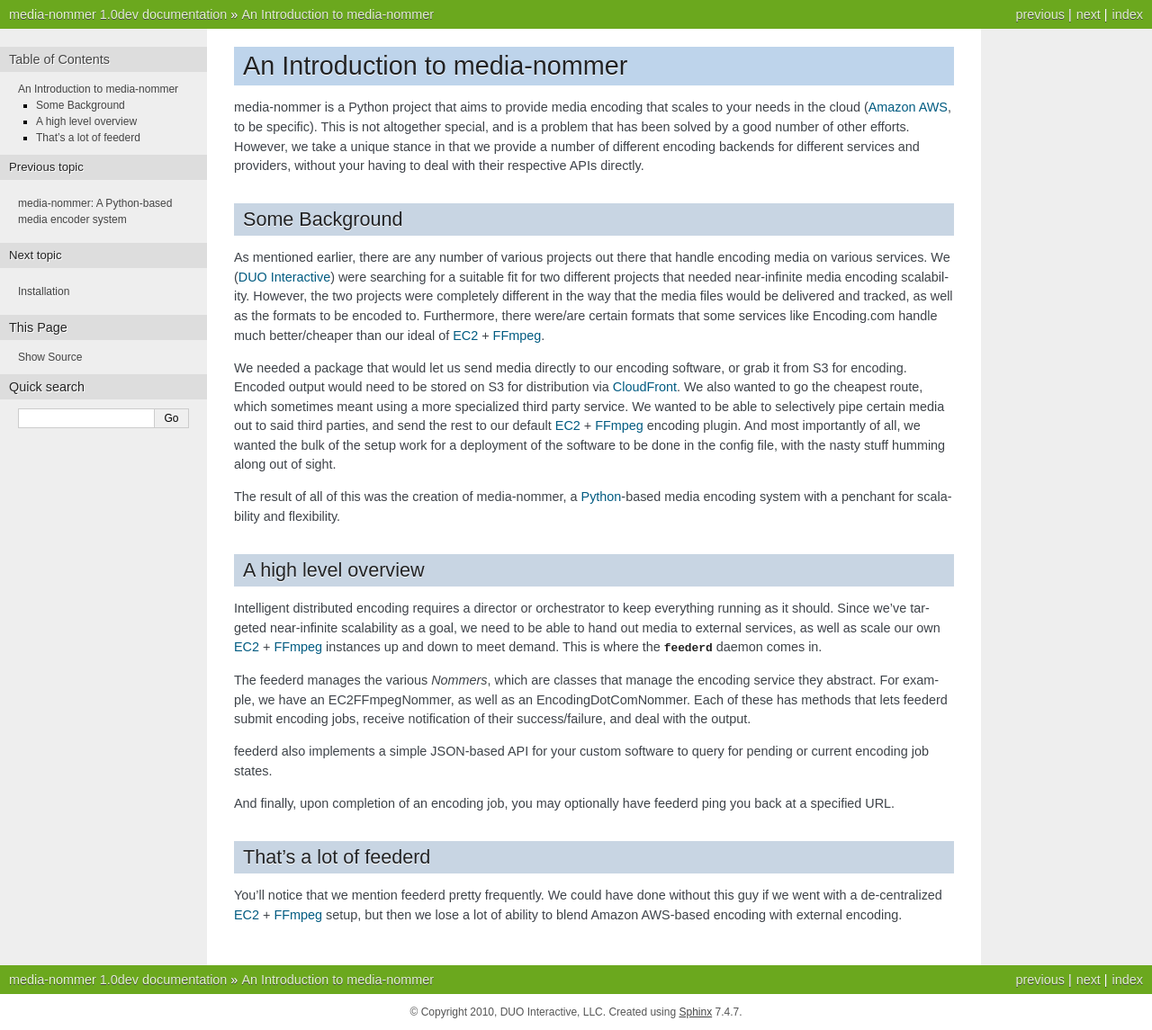
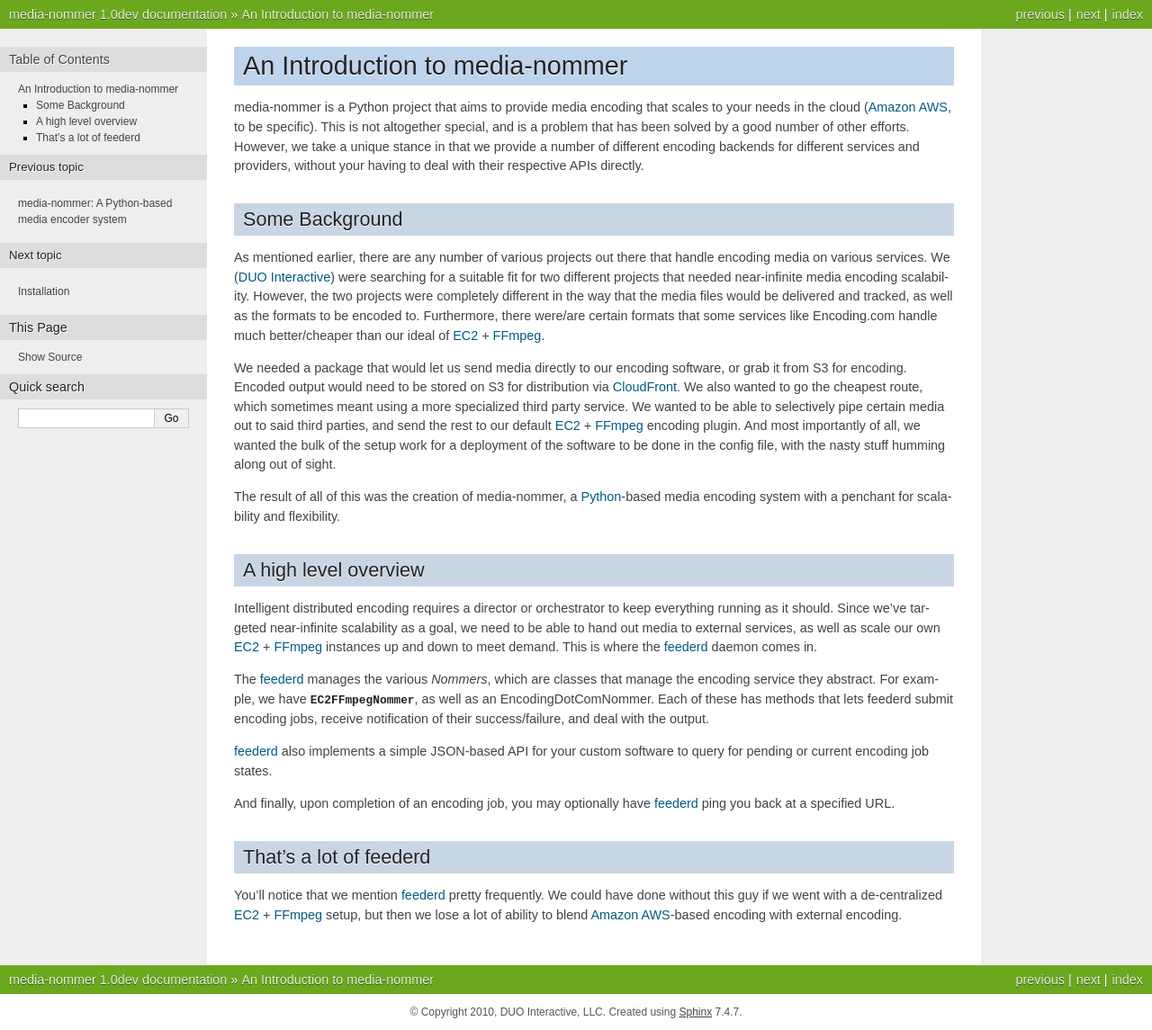
Before and after one commit to duointeractive/media-nommer, a Sphinx documentation site: the page built from doc_src/source/introduction.rst, in a window 1280 px wide. Shown: the whole page at 90% size. Built offline with Sphinx 7.4.7, drawn with Linux system fonts in a browser that asks for light colours.

```diff
--- a/doc_src/source/global.txt
+++ b/doc_src/source/global.txt
@@ -11,10 +11,13 @@
 
 .. _git: http://git-scm.com/
 .. _FFmpeg: http://www.ffmpeg.org/
+.. _Supervisor: http://supervisord.org/
 
 .. _GitHub: https://github.com/
 .. _EC2: http://aws.amazon.com/ec2/
 .. _S3: http://aws.amazon.com/s3/
+.. _SQS: http://aws.amazon.com/sqs/
+.. _SimpleDB: http://aws.amazon.com/simpledb/
 .. _CloudFront: http://aws.amazon.com/cloudfront/
 .. _Amazon AWS: http://aws.amazon.com/
 
--- a/doc_src/source/introduction.rst
+++ b/doc_src/source/introduction.rst
@@ -44,24 +44,25 @@ Intelligent distributed encoding requires a director or orchestrator to keep
 everything running as it should. Since we've targeted near-infinite scalability
 as a goal, we need to be able to hand out media to external services, as well
 as scale our own EC2_ + FFmpeg_ instances up and down to meet demand. This is
-where the :py:obj:`feederd <media_nommer.feederd>` daemon comes in.
+where the :doc:`feederd` daemon comes in.
 
-The feederd manages the various *Nommers*, which are classes that manage the
-encoding service they abstract. For example, we have an EC2FFmpegNommer,
+The :doc:`feederd` manages the various *Nommers*, which are classes that manage
+the encoding service they abstract. For example, we have
+:py:class:`EC2FFmpegNommer <media_nommer.nommers.ec2_ffmpeg.nommer.EC2FFmpegNommer>`,
 as well as an EncodingDotComNommer. Each of these has methods that lets feederd
 submit encoding jobs, receive notification of their success/failure, and
 deal with the output.
 
-feederd also implements a simple JSON-based API for your custom software to
-query for pending or current encoding job states.
+:doc:`feederd` also implements a simple JSON-based API for your custom software
+to query for pending or current encoding job states.
 
 And finally, upon completion of an encoding job, you may optionally have
-feederd ping you back at a specified URL.
+:doc:`feederd` ping you back at a specified URL.
 
 That's a lot of feederd
 -----------------------
 
-You'll notice that we mention feederd pretty frequently. We could have done
-without this guy if we went with a de-centralized EC2_ + FFmpeg_ setup, but
-then we lose a lot of ability to blend Amazon AWS-based encoding with
+You'll notice that we mention :doc:`feederd` pretty frequently. We could have
+done without this guy if we went with a de-centralized EC2_ + FFmpeg_ setup, but
+then we lose a lot of ability to blend `Amazon AWS`_-based encoding with
 external encoding.
```
Also changed, not shown: doc_src/source/feederd.rst (added, +210 -0 lines), doc_src/source/index.rst (+4 -4 lines), doc_src/source/installation.rst (+0 -7 lines), doc_src/source/settings.rst (deleted, +0 -27 lines).
